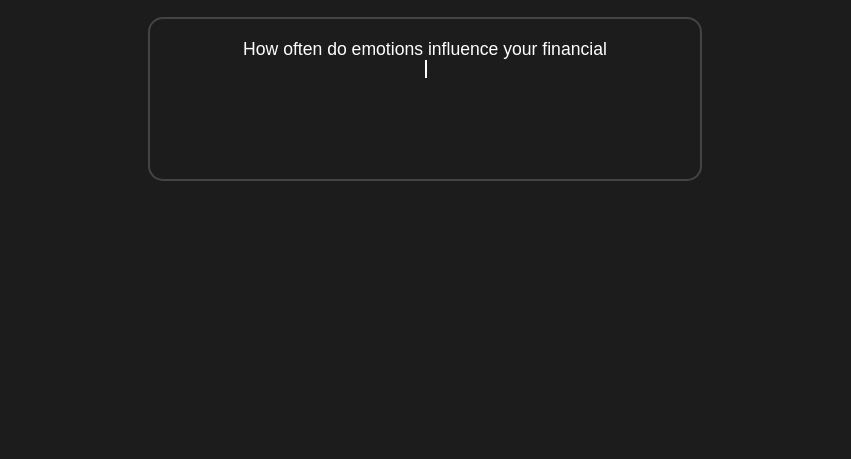
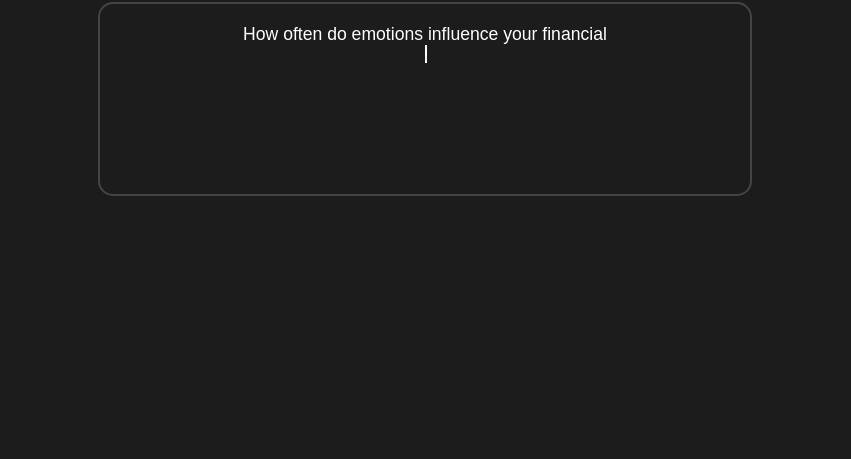
Before and after one commit to lynxtrds/Widget1, a plain HTML site: page index.html in a window 1280 px wide. Shown: the part 381-840 px from the top of the page, without its empty margins (215-1066 px from the left). Drawn offline with Linux system fonts and the light colour scheme.

Commit message:
Update index.html

```diff
--- a/index.html
+++ b/index.html
@@ -9,15 +9,17 @@
       font-family: Arial, sans-serif;
       color: #fff;
       display: flex;
+      flex-direction: column;
+      align-items: center;
       justify-content: center;
-      align-items: center;
-      height: 100vh;
       margin: 0;
       padding: 20px;
+      height: 100vh;
+      text-align: center;
     }
     .container {
-      text-align: center;
       max-width: 800px;
+      padding: 20px;
     }
     .title {
       font-size: 2rem;
@@ -35,8 +37,8 @@
       border-radius: 15px;
       padding: 20px 25px;
       background-color: #1c1c1c;
-      min-width: 500px;
-      min-height: 120px;
+      min-width: 600px;
+      min-height: 150px;
     }
     .typewriter-text {
       font-size: 1.1rem;
@@ -79,60 +81,60 @@
       "How confident are you in your financial decisions?"
     ];
 
-    const typewriterDiv = document.getElementById("typewriter");
-
+    const typewriterEl = document.getElementById("typewriter");
     let phraseIndex = 0;
     let charIndex = 0;
     let isDeleting = false;
-    let currentTimeout;
+    let timeoutId;
 
-    const typingSpeed = 100;   // Velocidad de escritura
-    const erasingSpeed = 70;   // Velocidad de borrado
-    const newPhraseDelay = 1500; // Pausa antes de borrar la frase completa
+    // Configuración de velocidades y pausas
+    const typingSpeed = 100;    // milisegundos entre cada letra escrita
+    const deletingSpeed = 70;   // milisegundos entre cada letra borrada
+    const pauseDelay = 1500;    // pausa en milisegundos al terminar una frase
 
     function type() {
-      // Si el usuario está escribiendo (el campo tiene foco), no seguimos la animación
-      if (document.activeElement === typewriterDiv) return;
+      // Si el usuario tiene el campo activo, detenemos la animación
+      if (document.activeElement === typewriterEl) return;
 
       const currentPhrase = phrases[phraseIndex];
 
       if (!isDeleting) {
-        // Escribir letra a letra
-        typewriterDiv.textContent = currentPhrase.slice(0, charIndex + 1);
+        // Escribe letra a letra
+        typewriterEl.textContent = currentPhrase.substring(0, charIndex + 1);
         charIndex++;
         if (charIndex === currentPhrase.length) {
-          // Pausa antes de borrar
-          currentTimeout = setTimeout(() => { isDeleting = true; type(); }, newPhraseDelay);
+          // Pausa antes de borrar la frase completa
+          timeoutId = setTimeout(() => { isDeleting = true; type(); }, pauseDelay);
           return;
         }
       } else {
-        // Borrar letra a letra
-        typewriterDiv.textContent = currentPhrase.slice(0, charIndex - 1);
+        // Borra letra a letra
+        typewriterEl.textContent = currentPhrase.substring(0, charIndex - 1);
         charIndex--;
         if (charIndex === 0) {
           isDeleting = false;
+          // Pasa a la siguiente frase de forma cíclica
           phraseIndex = (phraseIndex + 1) % phrases.length;
         }
       }
 
-      const delay = isDeleting ? erasingSpeed : typingSpeed;
-      currentTimeout = setTimeout(type, delay);
+      const delay = isDeleting ? deletingSpeed : typingSpeed;
+      timeoutId = setTimeout(type, delay);
     }
 
-    // Iniciar la animación cuando se carga la página
     document.addEventListener("DOMContentLoaded", () => {
       setTimeout(type, 500);
     });
 
-    // Si el usuario hace foco en el recuadro, detenemos la animación
-    typewriterDiv.addEventListener("focus", () => {
-      if (currentTimeout) clearTimeout(currentTimeout);
+    // Si el usuario hace foco en el campo editable, detenemos la animación
+    typewriterEl.addEventListener("focus", () => {
+      clearTimeout(timeoutId);
     });
 
-    // Cuando el usuario pierde el foco, reiniciamos la animación con la siguiente frase
-    typewriterDiv.addEventListener("blur", () => {
-      // Reiniciamos el texto y los índices
-      typewriterDiv.textContent = "";
+    // Al perder el foco, se reinicia la animación con la siguiente frase
+    typewriterEl.addEventListener("blur", () => {
+      // Limpia el contenido y reinicia los índices
+      typewriterEl.textContent = "";
       charIndex = 0;
       isDeleting = false;
       phraseIndex = (phraseIndex + 1) % phrases.length;
```
